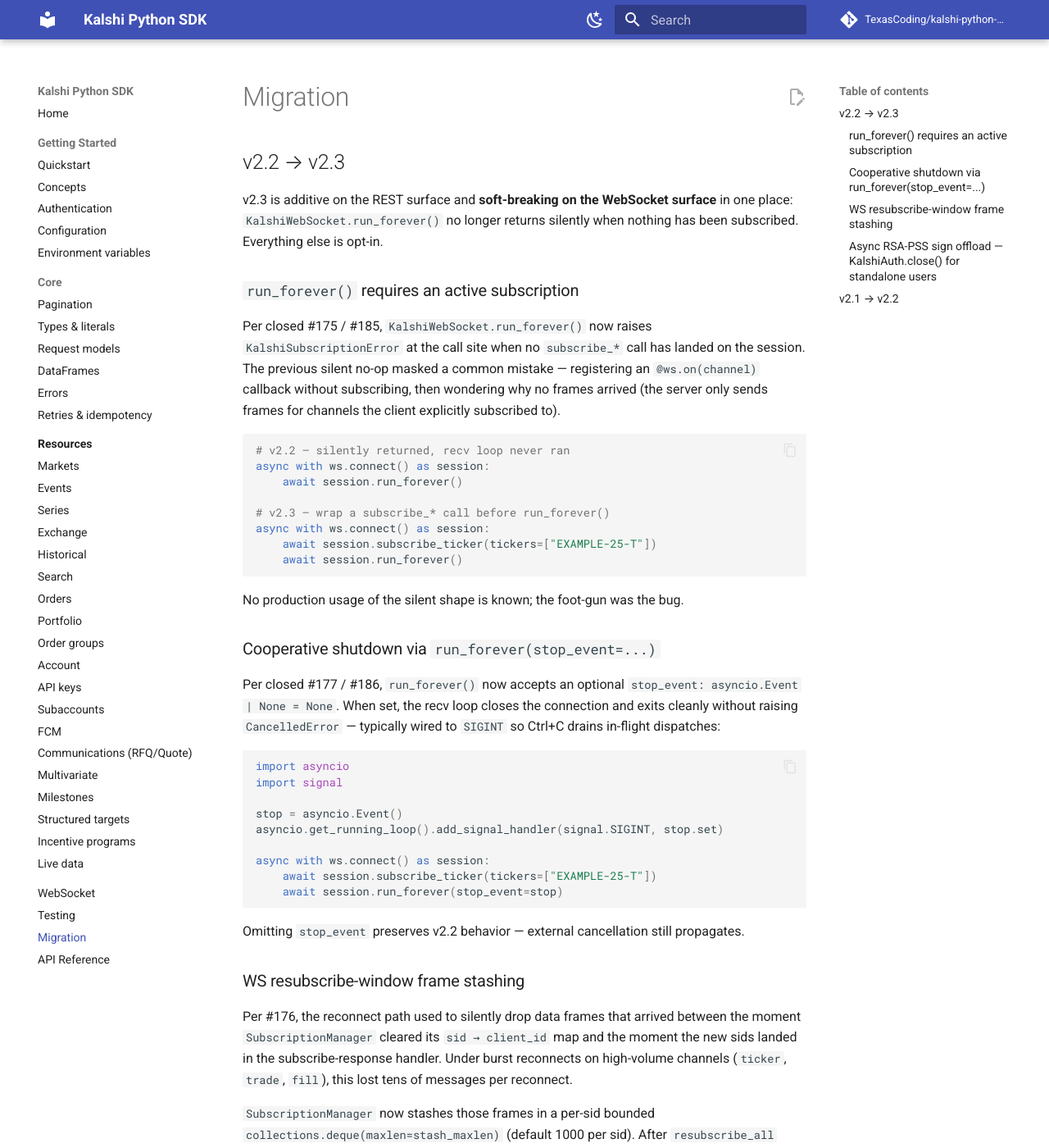
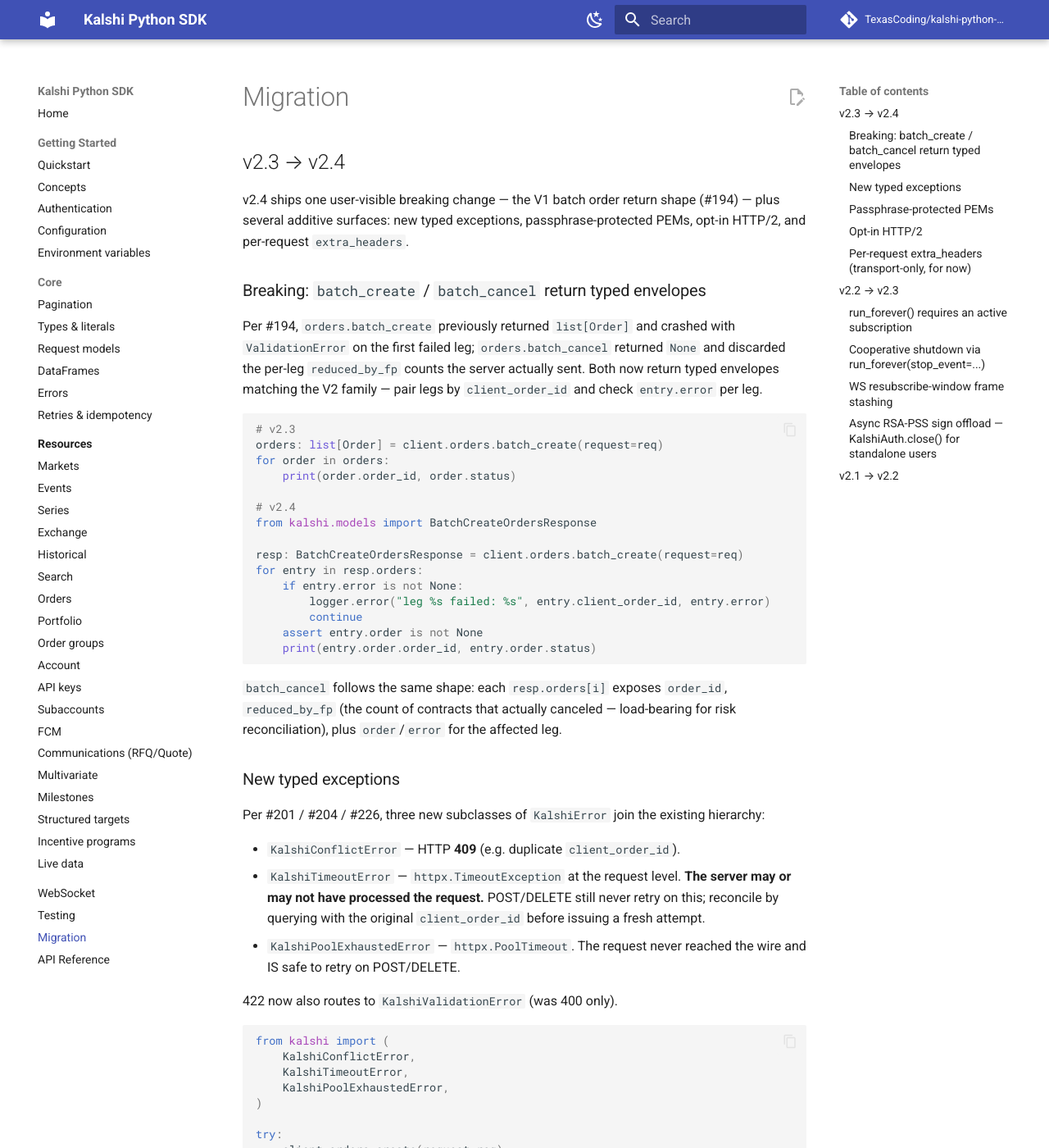
Before and after one commit to TexasCoding/kalshi-python-sdk, an MkDocs documentation site: the page built from docs/migration.md, in a window 1280 px wide and 1400 px high. Shown: the whole window at 82% size. Built offline with MkDocs 1.6.1 and Material for MkDocs 9.7.7, drawn with Linux system fonts in a browser that asks for light colours; comment, search, counter and statistics services are not loaded; some of the changed text lies outside the part shown.

Commit message:
docs(migration): add v2.3→v2.4 section (batch shape, errors, passphrase, http2, extra_headers) (#277)
Closes #246

````diff
--- a/docs/migration.md
+++ b/docs/migration.md
@@ -1,4 +1,125 @@
 # Migration
+
+## v2.3 → v2.4
+
+v2.4 ships one user-visible breaking change — the V1 batch order
+return shape (#194) — plus several additive surfaces: new typed
+exceptions, passphrase-protected PEMs, opt-in HTTP/2, and per-request
+`extra_headers`.
+
+### Breaking: `batch_create` / `batch_cancel` return typed envelopes
+
+Per #194, `orders.batch_create` previously returned `list[Order]` and
+crashed with `ValidationError` on the first failed leg;
+`orders.batch_cancel` returned `None` and discarded the per-leg
+`reduced_by_fp` counts the server actually sent. Both now return
+typed envelopes matching the V2 family — pair legs by
+`client_order_id` and check `entry.error` per leg.
+
+```python
+# v2.3
+orders: list[Order] = client.orders.batch_create(request=req)
+for order in orders:
+    print(order.order_id, order.status)
+
+# v2.4
+from kalshi.models import BatchCreateOrdersResponse
+
+resp: BatchCreateOrdersResponse = client.orders.batch_create(request=req)
+for entry in resp.orders:
+    if entry.error is not None:
+        logger.error("leg %s failed: %s", entry.client_order_id, entry.error)
+        continue
+    assert entry.order is not None
+    print(entry.order.order_id, entry.order.status)
+```
+
+`batch_cancel` follows the same shape: each `resp.orders[i]` exposes
+`order_id`, `reduced_by_fp` (the count of contracts that actually
+canceled — load-bearing for risk reconciliation), plus
+`order`/`error` for the affected leg.
+
+### New typed exceptions
+
+Per #201 / #204 / #226, three new subclasses of `KalshiError` join
+the existing hierarchy:
+
+- `KalshiConflictError` — HTTP **409** (e.g. duplicate
+  `client_order_id`).
+- `KalshiTimeoutError` — `httpx.TimeoutException` at the request
+  level. **The server may or may not have processed the request.**
+  POST/DELETE still never retry on this; reconcile by querying with
+  the original `client_order_id` before issuing a fresh attempt.
+- `KalshiPoolExhaustedError` — `httpx.PoolTimeout`. The request
+  never reached the wire and IS safe to retry on POST/DELETE.
+
+422 now also routes to `KalshiValidationError` (was 400 only).
+
+```python
+from kalshi import (
+    KalshiConflictError,
+    KalshiTimeoutError,
+    KalshiPoolExhaustedError,
+)
+
+try:
+    client.orders.create(request=req)
+except KalshiConflictError:
+    existing = client.orders.get_by_client_order_id(req.client_order_id)
+except KalshiPoolExhaustedError:
+    # never touched the wire — safe to retry
+    client.orders.create(request=req)
+except KalshiTimeoutError:
+    # reconcile before retrying — server may have committed
+    existing = client.orders.get_by_client_order_id(req.client_order_id)
+```
+
+### Passphrase-protected PEMs
+
+Per #217 / #233, `KalshiAuth.from_pem`, `from_key_path`, `from_env`,
+and `try_from_env` accept a `password=` kwarg (`str` / `bytes` / a
+zero-arg callable returning either — the callable form lets you
+defer fetching the secret from a vault until load-time). `from_env`
+/ `try_from_env` also read `KALSHI_PRIVATE_KEY_PASSPHRASE` from the
+environment; the explicit `password=` wins when both are set.
+Encrypted PEMs no longer have to be stripped to disk first.
+
+```python
+auth = KalshiAuth.from_key_path(
+    "your-key-id",
+    "~/.kalshi/private_key.pem",
+    password=lambda: vault.get_secret("kalshi-pem-pass"),
+)
+```
+
+### Opt-in HTTP/2
+
+Per #233, `KalshiConfig(http2=True)` enables HTTP/2 on the REST
+client (off by default for compat). The `h2` dependency is not
+installed by default; `KalshiConfig.__post_init__` fail-fasts with a
+clear message when `http2=True` is set without it:
+
+```bash
+pip install 'kalshi-sdk[http2]'
+```
+
+```python
+config = KalshiConfig(http2=True)
+client = KalshiClient(auth=auth, config=config)
+```
+
+### Per-request `extra_headers` (transport-only, for now)
+
+Per #220, `KalshiConfig.extra_headers` sets client-wide default
+headers, and `SyncTransport.request(..., extra_headers=...)` /
+`AsyncTransport.request(..., extra_headers=...)` merge per-call
+overrides on top. `KALSHI-ACCESS-*` signing headers always win, so
+callers cannot forge them via this surface. Resource-method plumbing
+— so e.g. `client.orders.create(..., extra_headers=...)` works
+directly — is tracked in #253 and not yet shipped in v2.4; only the
+transport-level entry point is public.
+
+---
 
 ## v2.2 → v2.3
 
````
